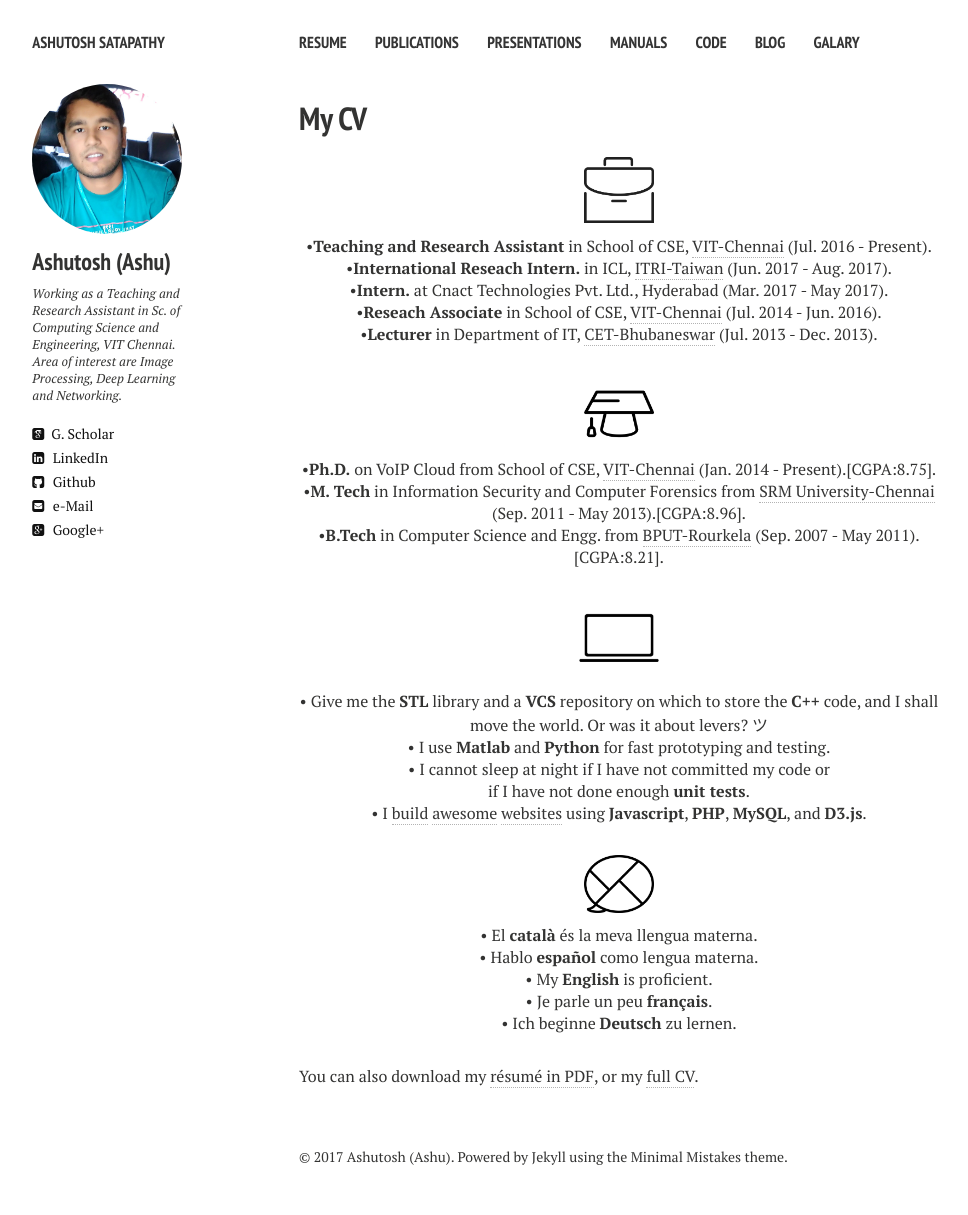
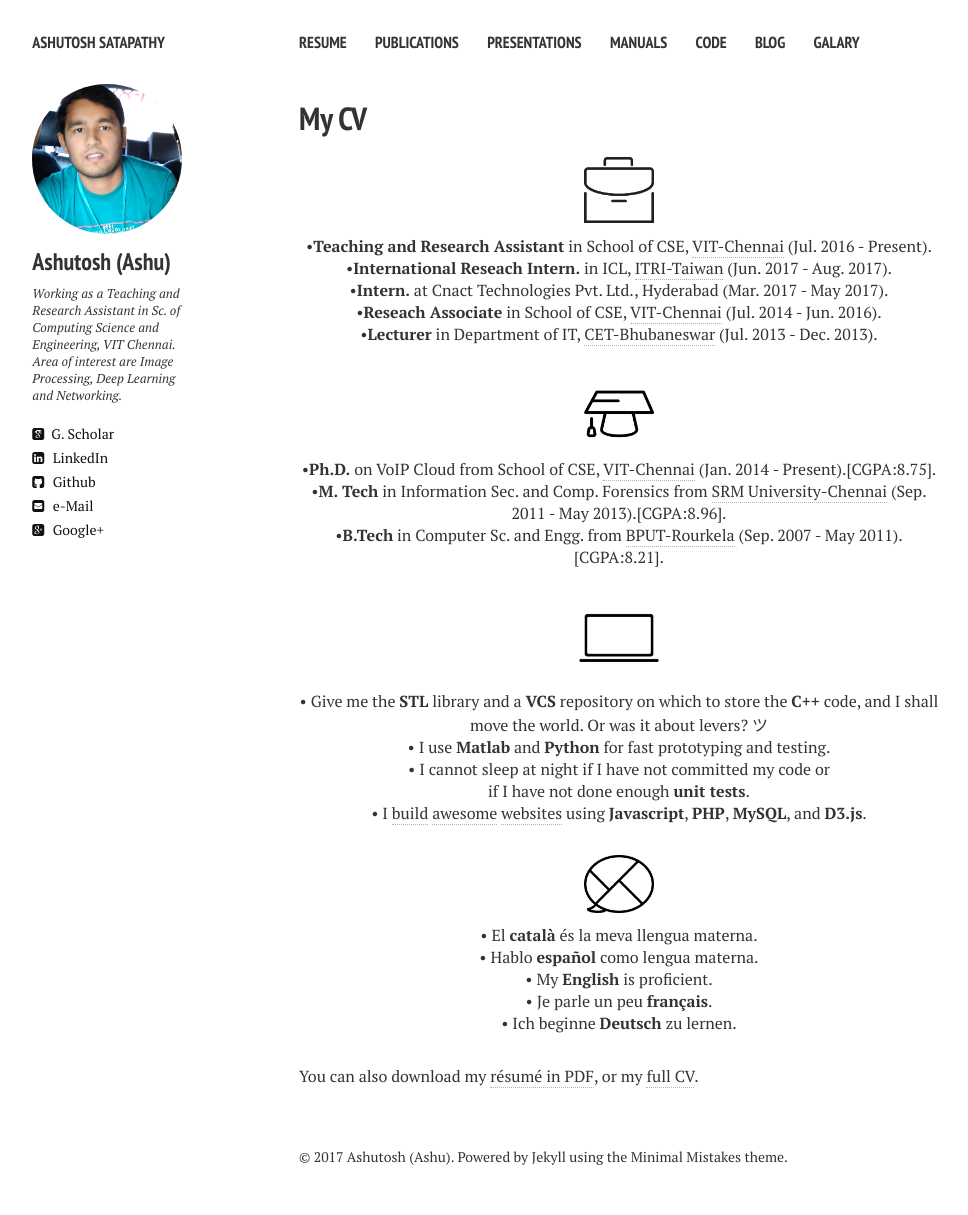
Before and after one commit to ashutoshsatapathy1990/ashutoshsatapathy1990.github.io, a Jekyll site: the page built from cv.md, in a window 1280 px wide. Shown: the whole page, without its empty margins (21-989 px from the left). Built offline with Jekyll 4.4.1, drawn with Linux system fonts in a browser that asks for light colours; nearby versions of some CDN libraries.

Commit message:
Update cv.html

```diff
--- a/_layouts/cv.html
+++ b/_layouts/cv.html
@@ -53,8 +53,8 @@
 
     <p align="center" class=bottom-small><img src="{{ site.url }}/images/CV/study2.png" alt="Education" width="70" height="70"></p>
     <p align="center">&#8226<strong>Ph.D.</strong> on VoIP Cloud from School of CSE, <a href="http://chennai.vit.ac.in/" target="_blank">VIT-Chennai</a> (Jan. 2014 - Present).[CGPA:8.75].</p>
-    <p align="center">&#8226<strong>M. Tech</strong> in Information Security and Computer Forensics from <a href="http://www.srmuniv.ac.in/" target="_blank">SRM University-Chennai</a> (Sep. 2011 - May 2013).[CGPA:8.96].</p>
-    <p align="center" class="bottom-three">&#8226<strong>B.Tech</strong> in Computer Science and Engg. from <a href="http://www.bput.ac.in/" target="_blank">BPUT-Rourkela</a> (Sep. 2007 - May 2011).[CGPA:8.21].</p>
+    <p align="center">&#8226<strong>M. Tech</strong> in Information Sec. and Comp. Forensics from <a href="http://www.srmuniv.ac.in/" target="_blank">SRM University-Chennai</a> (Sep. 2011 - May 2013).[CGPA:8.96].</p>
+    <p align="center" class="bottom-three">&#8226<strong>B.Tech</strong> in Computer Sc. and Engg. from <a href="http://www.bput.ac.in/" target="_blank">BPUT-Rourkela</a> (Sep. 2007 - May 2011).[CGPA:8.21].</p>
 
     <p align="center" class=bottom-small><img src="{{ site.url }}/images/CV/computer2.png" alt="Computer Skills" width="80" height="80"></p>
     <p align="center">&#8226 Give me the <strong>STL</strong> library and a <strong>VCS</strong> repository on which to store the <strong>C++</strong> code, and I shall move the world. Or was it about levers? &#12484;</p>
```
